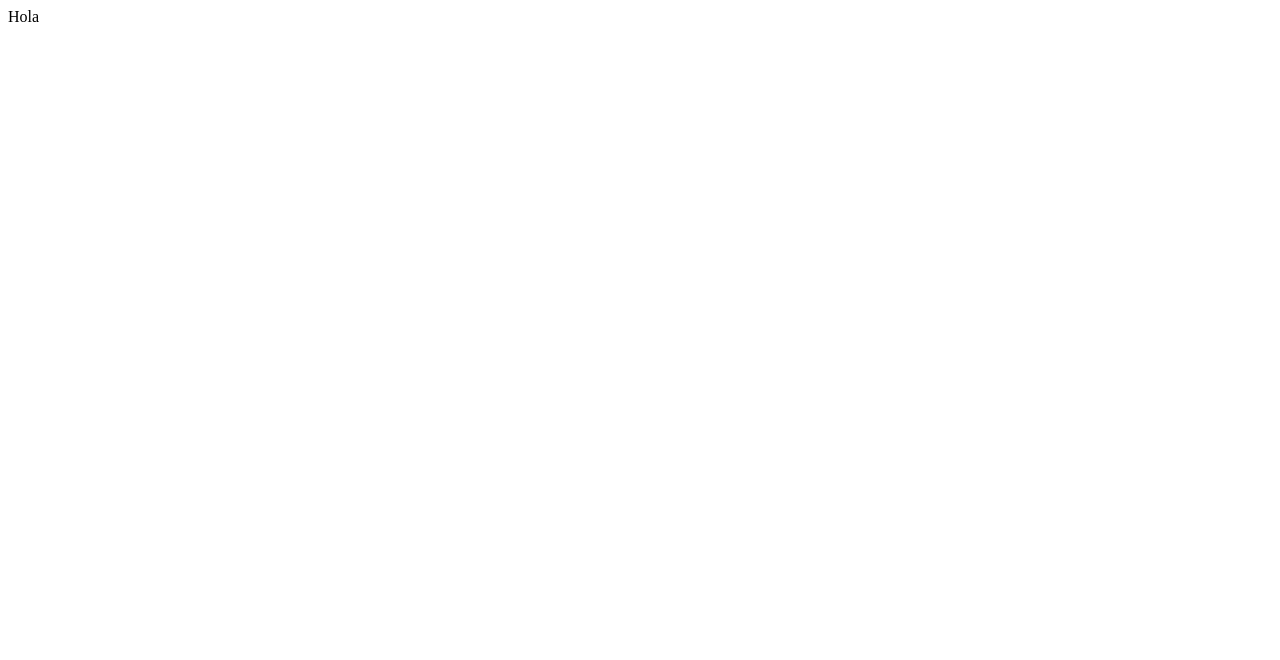
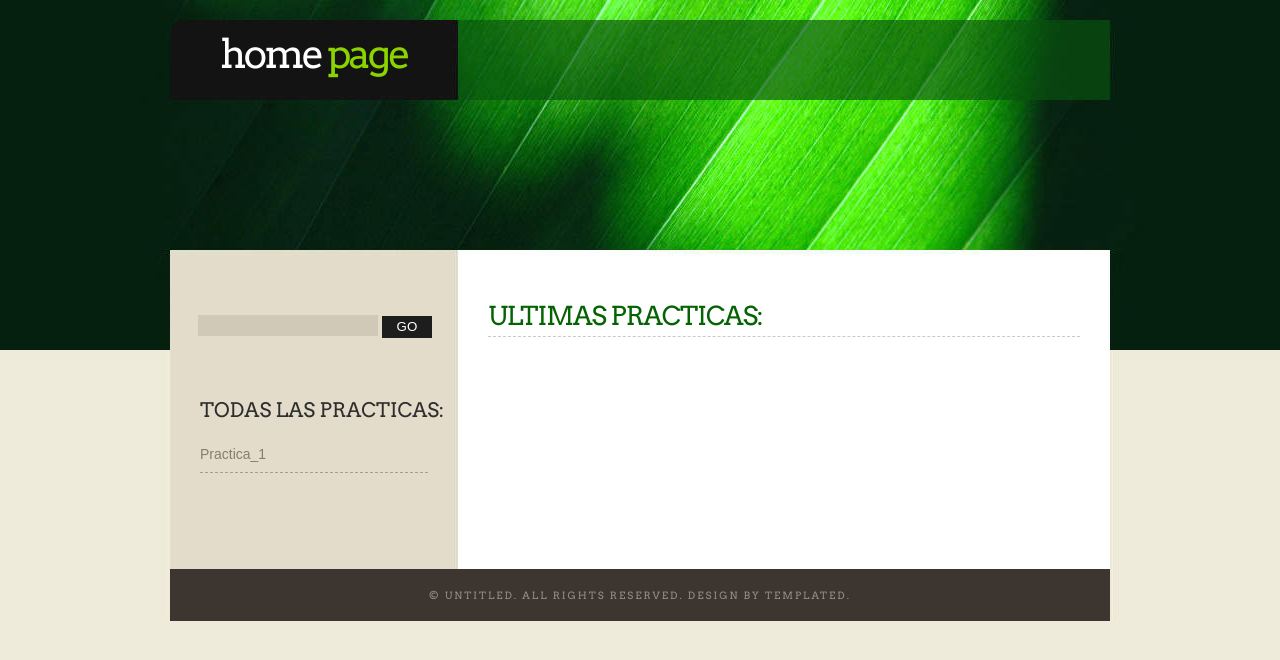
Before and after one commit to AdrianGF/Adrian.github.io, a plain HTML site: page index.html in a window 1280 px wide. Drawn offline with Linux system fonts and the light colour scheme; a web font is replaced by a local one.

Commit message:
Practica_1 WIP

```diff
--- a/index.html
+++ b/index.html
@@ -1 +1,107 @@
-Hola
+<!DOCTYPE html PUBLIC "-//W3C//DTD XHTML 1.0 Strict//EN" "http://www.w3.org/TR/xhtml1/DTD/xhtml1-strict.dtd">
+<!--
+Design by TEMPLATED
+http://templated.co
+Released for free under the Creative Commons Attribution License
+
+Name       : Captive Green
+Description: A two-column, fixed-width design with dark color scheme.
+Version    : 1.0
+Released   : 20111225
+
+-->
+<html xmlns="http://www.w3.org/1999/xhtml">
+<head>
+<meta name="keywords" content="" />
+<meta name="description" content="" />
+<meta http-equiv="content-type" content="text/html; charset=utf-8" />
+<title>Practicas </title>
+<link href='http://fonts.googleapis.com/css?family=Ubuntu+Condensed' rel='stylesheet' type='text/css' />
+<link href='http://fonts.googleapis.com/css?family=Marvel' rel='stylesheet' type='text/css' />
+<link href='http://fonts.googleapis.com/css?family=Marvel|Delius+Unicase' rel='stylesheet' type='text/css' />
+<link href='http://fonts.googleapis.com/css?family=Arvo' rel='stylesheet' type='text/css' />
+<link href="style.css" rel="stylesheet" type="text/css" media="screen" />
+</head>
+<body>
+<div id="wrapper">
+	<div id="wrapper2">
+		<div id="header" class="container">
+			<div id="logo">
+				<h1><a href="#">Home  <span>Page</span></a></h1>
+			</div>
+			<!--<div id="menu">
+				<ul>
+					<li class="current_page_item"><a href="#">Homepage</a></li>
+					<li><a href="#">Blog</a></li>
+					<li><a href="#">Photos</a></li>
+					<li><a href="#">About</a></li>
+					<li><a href="#">Contact</a></li>
+				</ul>
+			</div>-->
+		</div>
+		<div id="banner"></div>
+		<!-- end #header -->
+		<div id="page">
+			<div id="content">
+				<div class="post">
+					<h2 class="title"><a href="#">Ultimas practicas:</a></h2>
+
+                </div>
+                <!--
+				<div class="post">
+					<h2 class="title"><a href="#">Lorem ipsum sed aliquam</a></h2>
+					<p class="meta"><span class="date">December 24, 2011</span><span class="posted">Posted by <a href="#">Someone</a></span></p>
+					<div style="clear: both;">&nbsp;</div>
+					<div class="entry">
+						<p>Sed lacus. Donec lectus. Nullam pretium nibh ut turpis. Nam bibendum. In nulla tortor, elementum vel, tempor at, varius non, purus. Mauris vitae nisl nec metus placerat consectetuer. Donec ipsum. Proin imperdiet est. Phasellus <a href="#">dapibus semper urna</a>. Pellentesque ornare, orci in consectetuer hendrerit, urna elit eleifend nunc, ut consectetuer nisl felis ac diam. Etiam non felis. Donec ut ante. In id eros. Suspendisse lacus turpis, cursus egestas at sem.  Mauris quam enim, molestie in, rhoncus.</p>
+						<p class="links"><a href="#" class="more">Read More</a><a href="#" title="b0x" class="comments">Comments</a></p>
+					</div>
+				</div>
+				<div class="post">
+					<h2 class="title"><a href="#">Consecteteur hendrerit </a></h2>
+					<p class="meta"><span class="date">December 20, 2011</span><span class="posted">Posted by <a href="#">Someone</a></span></p>
+					<div style="clear: both;">&nbsp;</div>
+					<div class="entry">
+						<p>Sed lacus. Donec lectus. Nullam pretium nibh ut turpis. Nam bibendum. In nulla tortor, elementum vel, tempor at, varius non, purus. Mauris vitae nisl nec metus placerat consectetuer. Donec ipsum. Proin imperdiet est. Phasellus <a href="#">dapibus semper urna</a>. Pellentesque ornare, orci in consectetuer hendrerit, urna elit eleifend nunc, ut consectetuer nisl felis ac diam. Etiam non felis. Donec ut ante. In id eros. Suspendisse lacus turpis, cursus egestas at sem.  Mauris quam enim, molestie in, rhoncus.</p>
+						<p class="links"><a href="#" class="more">Read More</a><a href="#" title="b0x" class="comments">Comments</a></p>
+					</div>
+                </div>
+                -->
+
+			</div>
+			<!-- end #content -->
+			<div id="sidebar">
+				<ul>
+					<li>
+						<div id="search" >
+							<form method="get" action="#">
+								<div>
+									<input type="text" name="s" id="search-text" value="" />
+									<input type="submit" id="search-submit" value="GO" />
+								</div>
+							</form>
+						</div>
+						<div style="clear: both;">&nbsp;</div>
+					</li>
+					<li>
+						<h2>Todas las practicas:</h2>
+						<ul>
+							<li><a href="file:///home/adrian/Escritorio/Pepe/Practicas/Practica_1/Adrian.github.io/practicas/practica_1.html">Practica_1</a></li>
+
+						</ul>
+					</li>
+
+				</ul>
+			</div>
+			<!-- end #sidebar -->
+			<div style="clear: both;">&nbsp;</div>
+		</div>
+		<!-- end #page -->
+		<div id="footer">
+			<p>&copy; Untitled. All rights reserved. Design by <a href="http://templated.co" rel="nofollow">TEMPLATED</a>.</p>
+		</div>
+	</div>
+</div>
+<!-- end #footer -->
+</body>
+</html>
--- /dev/null
+++ b/style.css
@@ -0,0 +1,417 @@
+
+/*
+Design by TEMPLATED
+http://templated.co
+Released for free under the Creative Commons Attribution License
+*/
+
+body {
+	margin: 0;
+	padding: 0;
+	background: #EEEBDA url(images/img01.jpg) repeat-x left top;
+	font-family: Arial, Helvetica, sans-serif;
+	font-size: 14px;
+	color: #4D4D4D;
+}
+
+h1, h2, h3 {
+	margin: 0;
+	padding: 0;
+	font-weight: normal;
+	font-family: 'Arvo', serif;
+	color: #056303;
+}
+
+h1 {
+	font-size: 2em;
+}
+
+h2 {
+	font-size: 2.8em;
+}
+
+h3 {
+	font-size: 1.6em;
+}
+
+p, ul, ol {
+	margin-top: 0;
+	line-height: 240%;
+}
+
+ul, ol {
+}
+
+a {
+	text-decoration: none;
+	color: #056303;
+}
+
+a:hover {
+}
+
+#wrapper {
+	background: url(images/img03.jpg) repeat-y center top;
+}
+
+#wrapper2 {
+	background: url(images/img02.jpg) no-repeat center top;
+}
+
+.container {
+	width: 1000px;
+	margin: 0px auto;
+}
+
+/* Header */
+
+#header {
+	width: 940px;
+	height: 100px;
+	margin: 0px auto;
+	padding: 0px;
+}
+
+/* Logo */
+
+#logo {
+	float: left;
+	width: 288px;
+	height: 100px;
+	margin: 0;
+	padding: 0;
+	color: #FFFFFF;
+}
+
+#logo h1, #logo p {
+}
+
+#logo h1 {
+	padding: 30px 0px 0px 0px;
+	letter-spacing: -3px;
+	text-align: center;
+	text-transform: lowercase;
+	font-size: 40px;
+}
+
+#logo h1 span {
+	color: #8AD500;
+}
+
+#logo h1 a {
+	color: #FFFFFF;
+}
+
+#logo p {
+	margin: 0;
+	padding: 0px 0 0 0px;
+	letter-spacing: 1px;
+	text-transform: uppercase;
+	font-size: 12px;
+	color: #FFFFFF;
+}
+
+#logo p a {
+	color: #FFFFFF;
+}
+
+#logo a {
+	border: none;
+	background: none;
+	text-decoration: none;
+	color: #000000;
+}
+
+/* Search */
+
+#search {
+	float: right;
+	width: 280px;
+	height: 60px;
+	padding: 20px 0px 0px 0px;
+}
+
+#search form {
+	height: 41px;
+	margin: 0;
+	padding: 10px 0 0 20px;
+}
+
+#search fieldset {
+	margin: 0;
+	padding: 0;
+	border: none;
+}
+
+#search-text {
+	width: 170px;
+	padding: 6px 5px 3px 5px;
+	border: none;
+	background: #D0C9B7;
+	text-transform: lowercase;
+	font: normal 11px Arial, Helvetica, sans-serif;
+}
+
+#search-submit {
+	width: 50px;
+	height: 22px;
+	border: none;
+	background: #1D1D1D;
+	color: #FFF;
+}
+
+/* Menu */
+
+#menu {
+	float: right;
+	width: 652px;
+	height: 100px;
+	margin: 0px auto;
+	padding: 0px;
+}
+
+#menu ul {
+	float: right;
+	margin: 0;
+	padding: 50px 20px 0px 0px;
+	list-style: none;
+	line-height: normal;
+}
+
+#menu li {
+	float: left;
+	padding: 0px 15px 0px 15px;
+}
+
+#menu a {
+	display: block;
+	height: 20px;
+	margin-right: 1px;
+	letter-spacing: 1px;
+	text-decoration: none;
+	text-align: center;
+	text-transform: uppercase;
+	font-family: 'Arvo', serif;
+	font-size: 14px;
+	font-weight: normal;
+	color: #FFFFFF;
+	border: none;
+}
+
+#menu a:hover, #menu .current_page_item a {
+	text-decoration: none;
+}
+
+#menu .current_page_item a {
+}
+
+/* Page */
+
+#page {
+	width: 940px;
+	margin: 0px auto;
+	padding: 30px 0px;
+}
+
+/* Content */
+
+#content {
+	float: right;
+	width: 592px;
+	padding: 0px 30px;
+}
+
+.post {
+	overflow: hidden;
+	margin-bottom: 20px;
+	border-bottom: 1px dashed #CACACA;
+}
+
+.post .title {
+	margin: 0px;
+	padding: 7px 0px 0px 0px;
+	letter-spacing: -1px;
+}
+
+.post .title a {
+	border: none;
+	letter-spacing: 1px;
+	letter-spacing: -1px;
+	text-align: left;
+	text-transform: uppercase;
+	font-size: 26px;
+	font-weight: normal;
+	color: #056303;
+}
+
+.post .meta {
+	margin-bottom: 30px;
+	padding: 0px;
+	letter-spacing: 1px;
+	text-align: left;
+	text-transform: uppercase;
+	font-family: 'Arvo', serif;
+	font-size: 12px;
+	font-weight: normal;
+}
+
+.post .meta .date {
+	float: left;
+}
+
+.post .meta .posted {
+	float: right;
+}
+
+.post .meta a {
+}
+
+.post .entry {
+	padding: 0px 0px 30px 0px;
+	padding-bottom: 20px;
+	text-align: justify;
+}
+
+.links {
+	float: right;
+	margin: 20px 0px 30px 0px;
+	text-align: right;
+	text-transform: uppercase;
+	font-family: 'Arvo', serif;
+	font-size: 12px;
+	font-weight: normal;
+}
+
+.more {
+	display: block;
+	float: left;
+	padding: 0px 0px 0px 0px;
+	margin-right: 30px;
+}
+
+.comments {
+	display: block;
+	float: left;
+	padding: 0px 0px 0px 0px;
+}
+
+/* Sidebar */
+
+#sidebar {
+	float: left;
+	width: 288px;
+	margin: 0px;
+	color: #726B63;
+}
+
+#sidebar ul {
+	margin: 0;
+	padding: 0;
+	list-style: none;
+}
+
+#sidebar li {
+	margin: 0;
+	padding: 0;
+}
+
+#sidebar li ul {
+	margin: 0px 0px;
+	padding-bottom: 50px;
+}
+
+#sidebar li li {
+	line-height: 35px;
+	border-bottom: 1px dashed #A5A08C;
+	margin: 0px 30px;
+	font-size: 14px;
+	font-weight: normal;
+}
+
+#sidebar li li span {
+}
+
+#sidebar li li a {
+	padding: 0px 0px 0px 0px;
+}
+
+#sidebar h2 {
+	margin: 0px;
+	padding: 0px 0px 10px 0px;
+	padding-left: 30px;
+	text-align: left;
+	text-transform: uppercase;
+	font-size: 20px;
+	font-weight: normal;
+	color: #2E2E2E;
+}
+
+#sidebar p {
+	margin: 0 0px;
+	padding: 0px 30px 20px 30px;
+	text-align: justify;
+	font-size: 14px;
+}
+
+#sidebar a {
+	border: none;
+	color: #857E6E;
+}
+
+#sidebar a:hover {
+	text-decoration: underline;
+}
+
+/* Calendar */
+
+#calendar {
+}
+
+#calendar_wrap {
+	padding: 20px;
+}
+
+#calendar table {
+	width: 100%;
+}
+
+#calendar tbody td {
+	text-align: center;
+}
+
+#calendar #next {
+	text-align: right;
+}
+
+/* Footer */
+
+#footer {
+	width: 940px;
+	margin: 0px auto;
+	padding: 20px 0px;
+	background: #3D3630;
+	color: #949085;
+}
+
+#footer p {
+	margin: 0;
+	line-height: normal;
+	letter-spacing: 2px;
+	text-align: center;
+	text-decoration: none;
+	text-align: center;
+	text-transform: uppercase;
+	font-family: 'Arvo', serif;
+	font-weight: normal;
+	font-size: 10px;
+}
+
+#footer a {
+	color: #949085;
+}
+
+#banner {
+	width: 940px;
+	margin: 0px auto;
+	height: 150px;
+}
```
Also changed, not shown: practicas/practica_1.html (added, +101 -0 lines), images/img01.jpg (added), images/img02.jpg (added), images/img03.jpg (added), license.txt (added).
